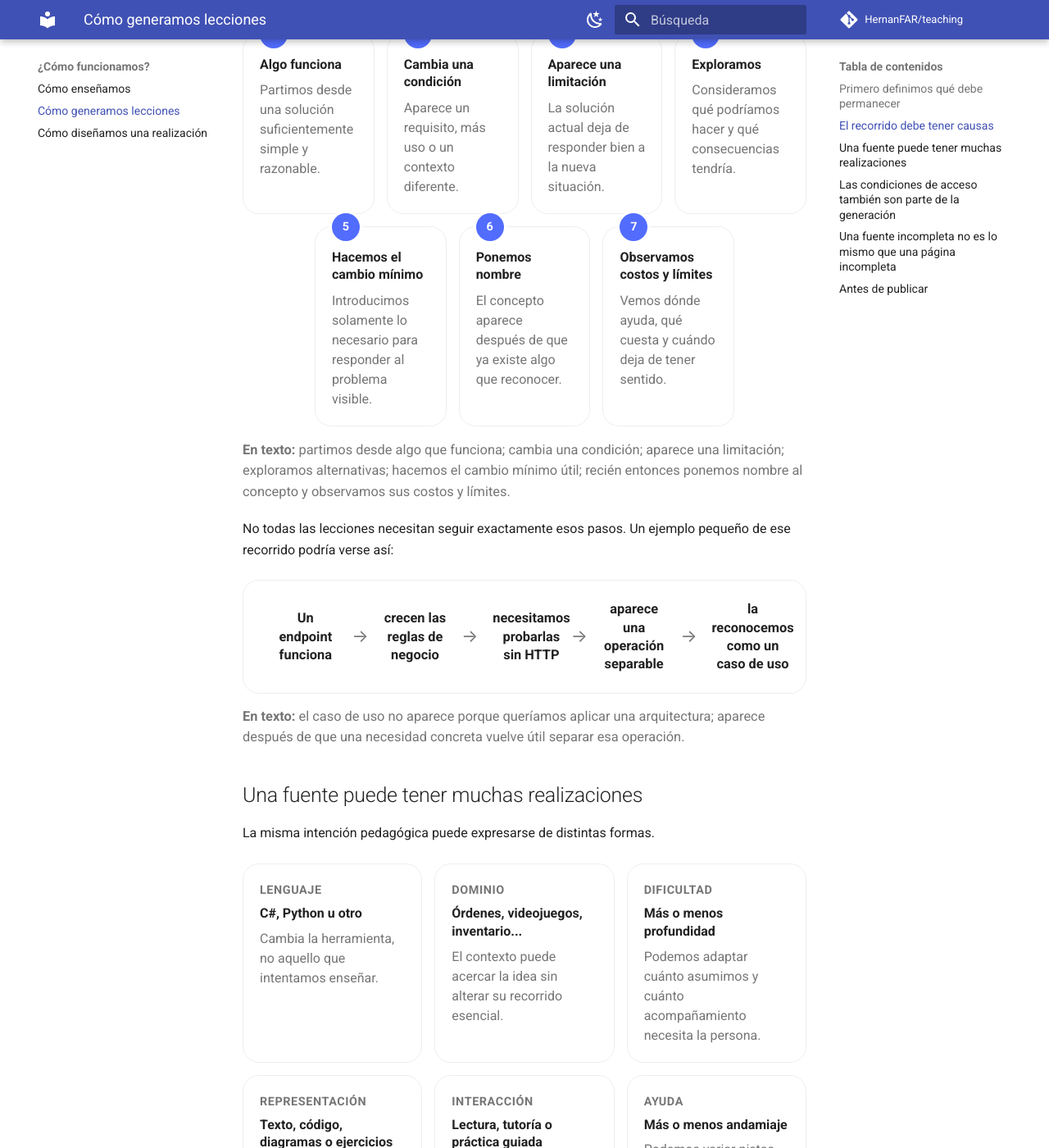
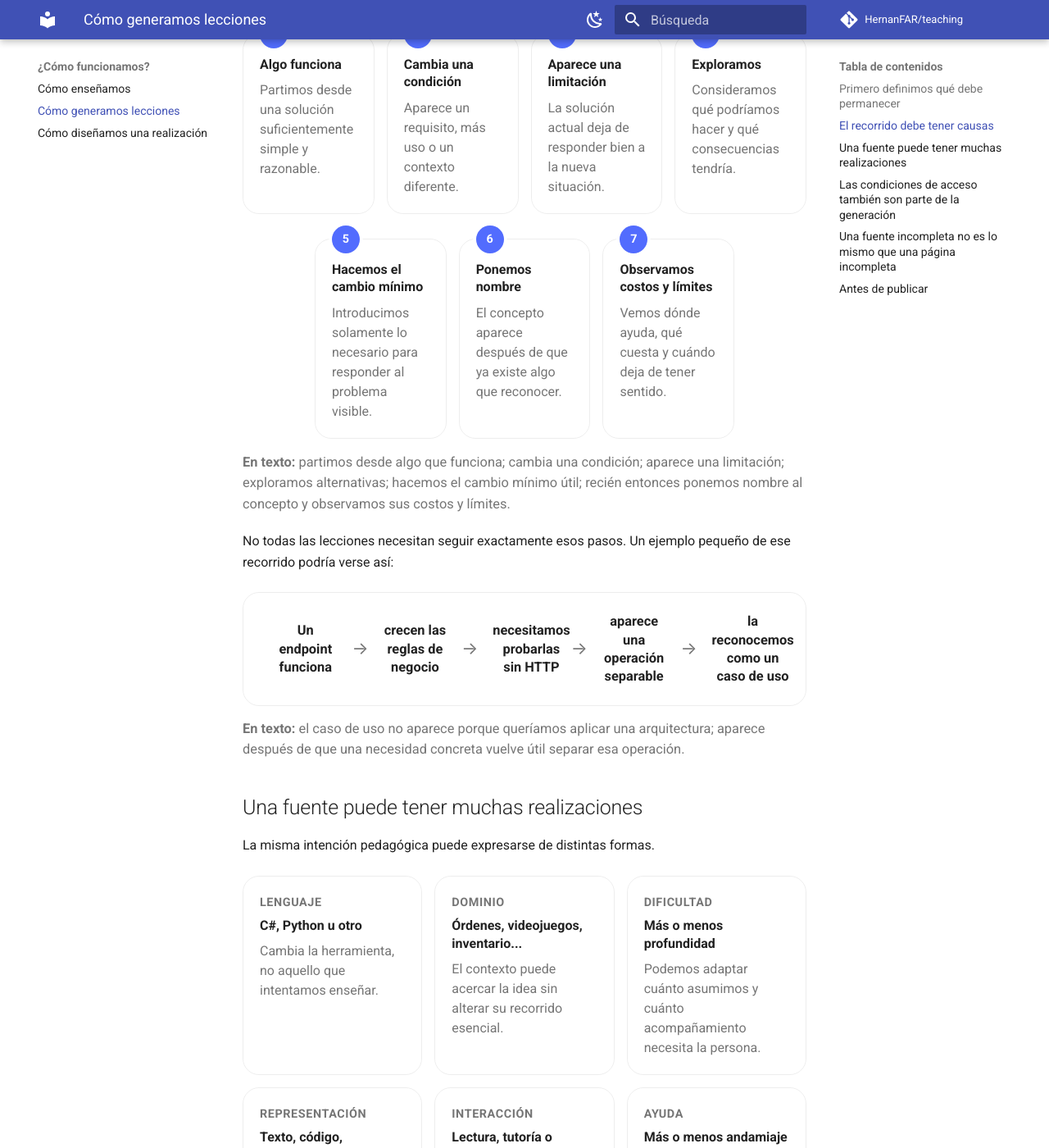
Before and after one commit to HernanFAR/teaching, an MkDocs documentation site: the page built from docs/about/lesson-generation.md, in a window 1280 px wide and 1400 px high, scrolled down 1326 px. Shown: the whole window at 82% size. Built offline with MkDocs 1.6.1 and Material for MkDocs 9.7.7, drawn with Linux system fonts in a browser that asks for light colours; comment, search, counter and statistics services are not loaded.

Commit message:
style: add row spacing to causal steps

```diff
--- a/docs/stylesheets/extra.css
+++ b/docs/stylesheets/extra.css
@@ -619,7 +619,8 @@
 .causal-flow {
   display: grid;
   grid-template-columns: repeat(4, minmax(0, 1fr));
-  gap: 0.75rem;
+  column-gap: 0.75rem;
+  row-gap: 1.5rem;
   align-items: stretch;
   margin: 1.25rem 0 0.8rem;
 }
```
